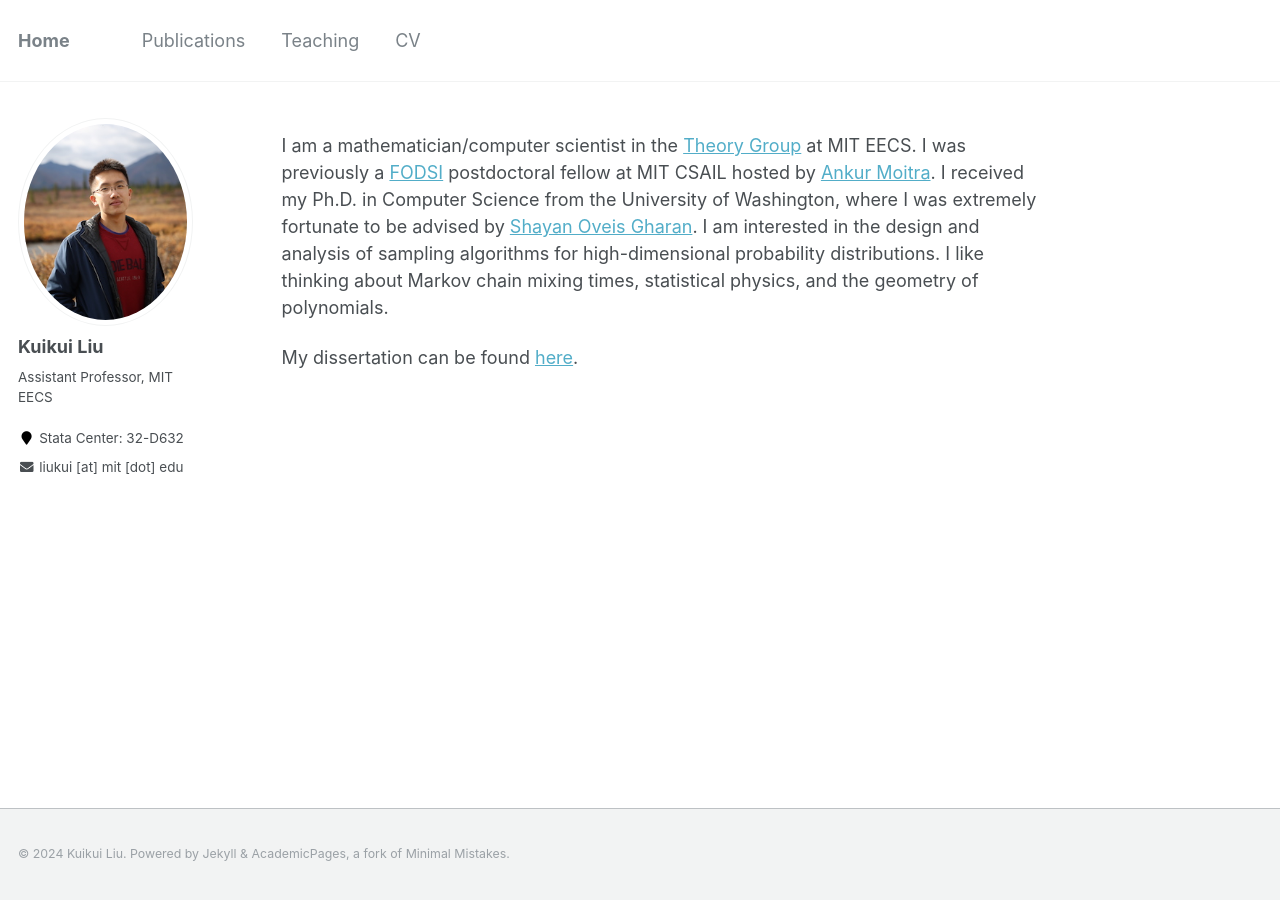
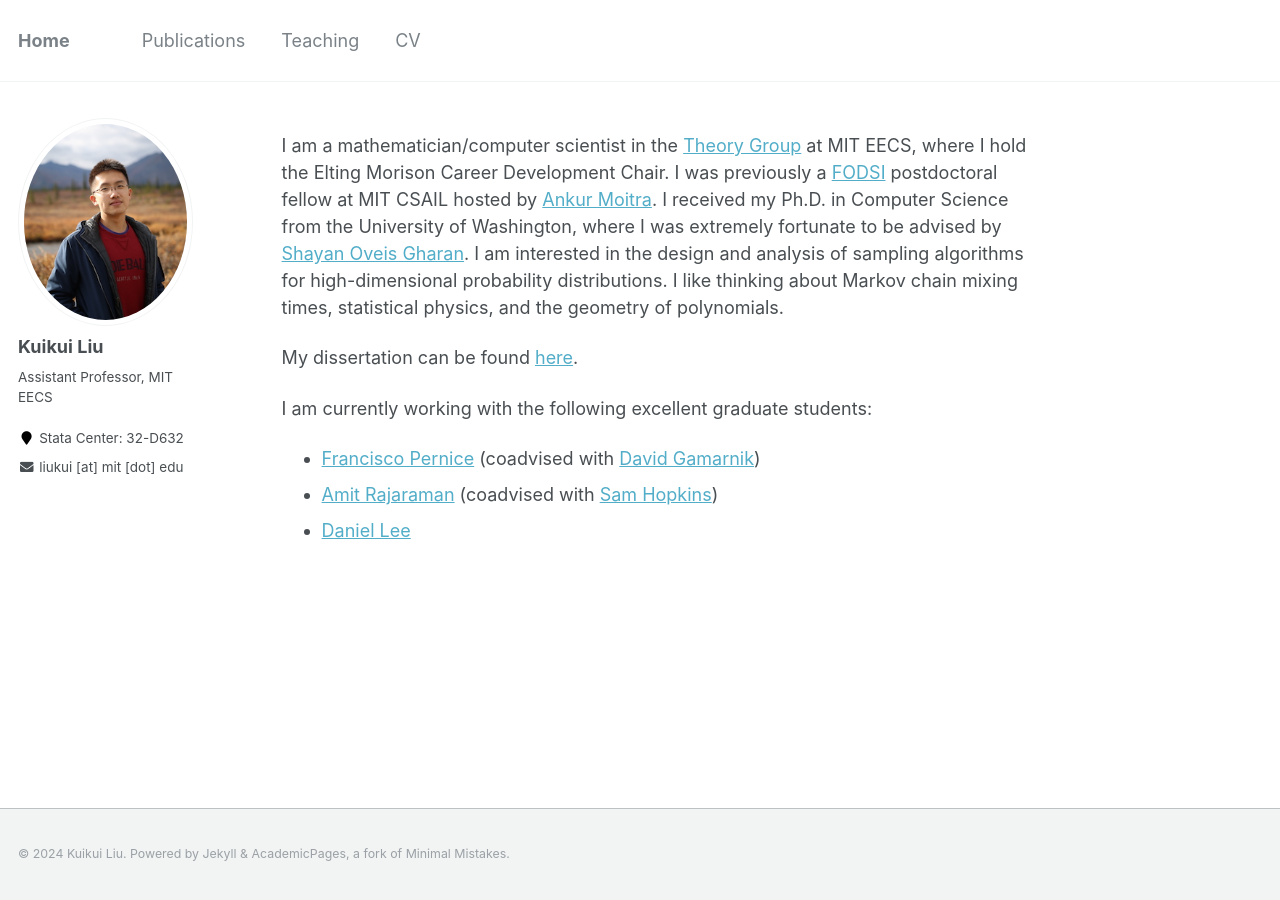
Before and after one commit to kuikuiliu/kuikuiliu.github.io, a Jekyll site: the page built from _pages/about.md, in a window 1280 px wide. Built offline with Jekyll 4.4.1, drawn with Linux system fonts in a browser that asks for light colours.

Commit message:
update home page

```diff
--- a/_pages/about.md
+++ b/_pages/about.md
@@ -8,6 +8,11 @@ redirect_from:
   - /about.html
 ---
 
-I am a mathematician/computer scientist in the [Theory Group](https://toc.csail.mit.edu/) at MIT EECS. I was previously a [FODSI](https://fodsi.us/) postdoctoral fellow at MIT CSAIL hosted by [Ankur Moitra](https://people.csail.mit.edu/moitra/). I received my Ph.D. in Computer Science from the University of Washington, where I was extremely fortunate to be advised by [Shayan Oveis Gharan](https://homes.cs.washington.edu/~shayan/). I am interested in the design and analysis of sampling algorithms for high-dimensional probability distributions. I like thinking about Markov chain mixing times, statistical physics, and the geometry of polynomials.
+I am a mathematician/computer scientist in the [Theory Group](https://toc.csail.mit.edu/) at MIT EECS, where I hold the Elting Morison Career Development Chair. I was previously a [FODSI](https://fodsi.us/) postdoctoral fellow at MIT CSAIL hosted by [Ankur Moitra](https://people.csail.mit.edu/moitra/). I received my Ph.D. in Computer Science from the University of Washington, where I was extremely fortunate to be advised by [Shayan Oveis Gharan](https://homes.cs.washington.edu/~shayan/). I am interested in the design and analysis of sampling algorithms for high-dimensional probability distributions. I like thinking about Markov chain mixing times, statistical physics, and the geometry of polynomials.
 
 My dissertation can be found [here](/files/dissertation.pdf).
+
+I am currently working with the following excellent graduate students:
+- [Francisco Pernice](https://sites.google.com/view/franciscopernice/home) (coadvised with [David Gamarnik](https://web.mit.edu/gamarnik/www/home.html))
+- [Amit Rajaraman](https://amitrajaraman.github.io/) (coadvised with [Sam Hopkins](https://www.samuelbhopkins.com/))
+- [Daniel Lee](https://dan-iel-lee.github.io/)
```
Also changed, not shown: 1 other file.
